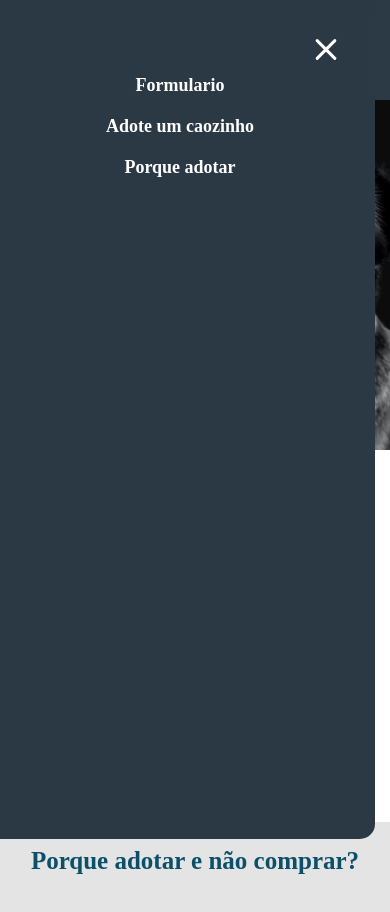
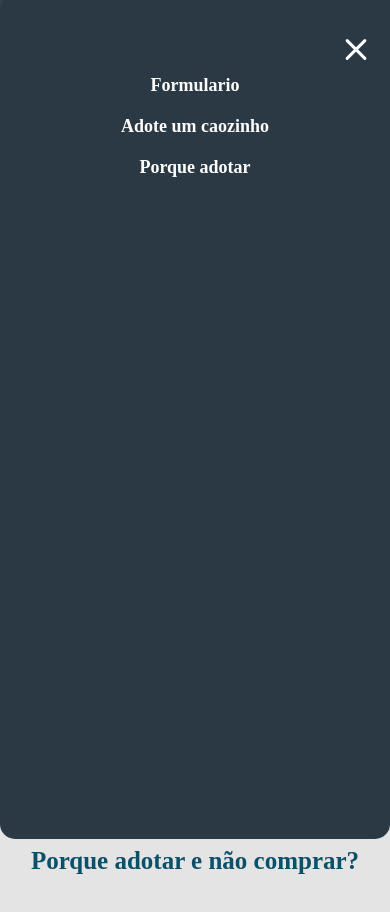
Before and after one commit to GabrielRVeloendas/landingpage-freecodecamp, a plain HTML site: page index.html in a window 390 px wide. Both pictures are taken after a click on the element 356 px from the left and 49 px from the top of the page. Drawn offline with Linux system fonts and the light colour scheme; grey boxes are pictures that could not be loaded; a web font is replaced by a local one.

Commit message:
ajeitando botão de fechar menu

```diff
--- a/styles.css
+++ b/styles.css
@@ -65,6 +65,10 @@ nav :hover { /*referente ao link quando o usuário passar o mouse no menu */
 #header-img:hover{
     display: inline;
     z-index: -1;
+}
+
+.hover_logo:hover {
+  z-index: 1;
 }
 
 .hamburguer {
@@ -271,7 +275,7 @@ input {
 
   .hamburguer.active {
     position: fixed;
-    right: 50px;
+    right: 20px;
     z-index: 999;
   }
   .list {
@@ -301,7 +305,7 @@ input {
     margin-top: 80px;
   }
   .list.active {
-    right: 0px;
+    right: -15px;
   }
 }
 
```
